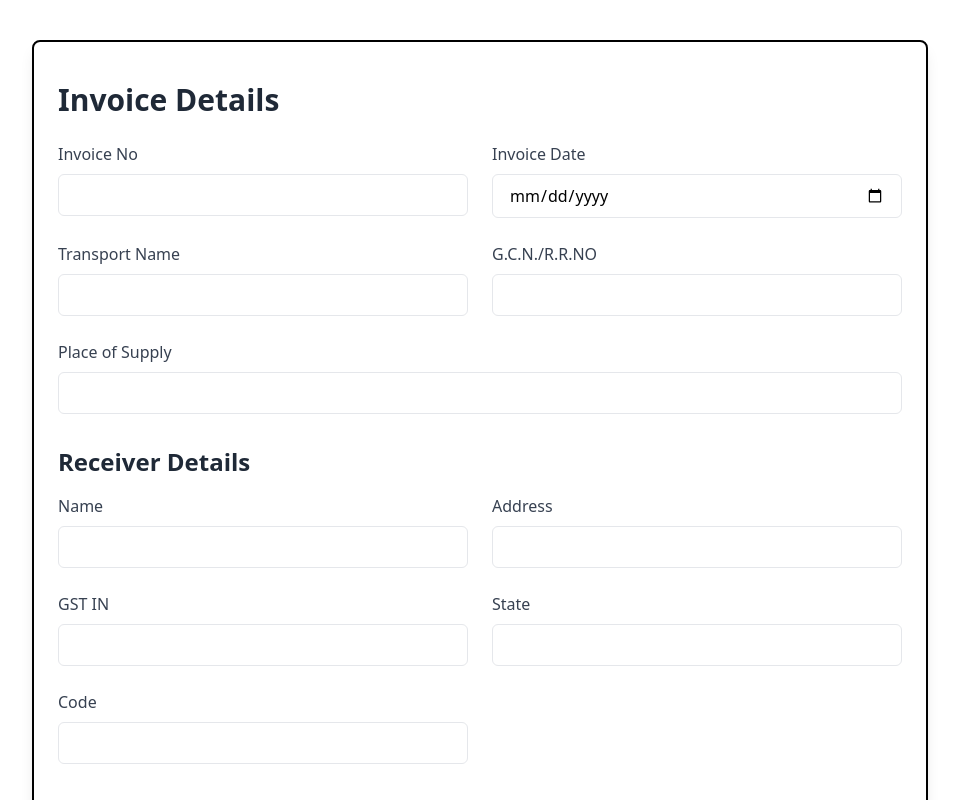
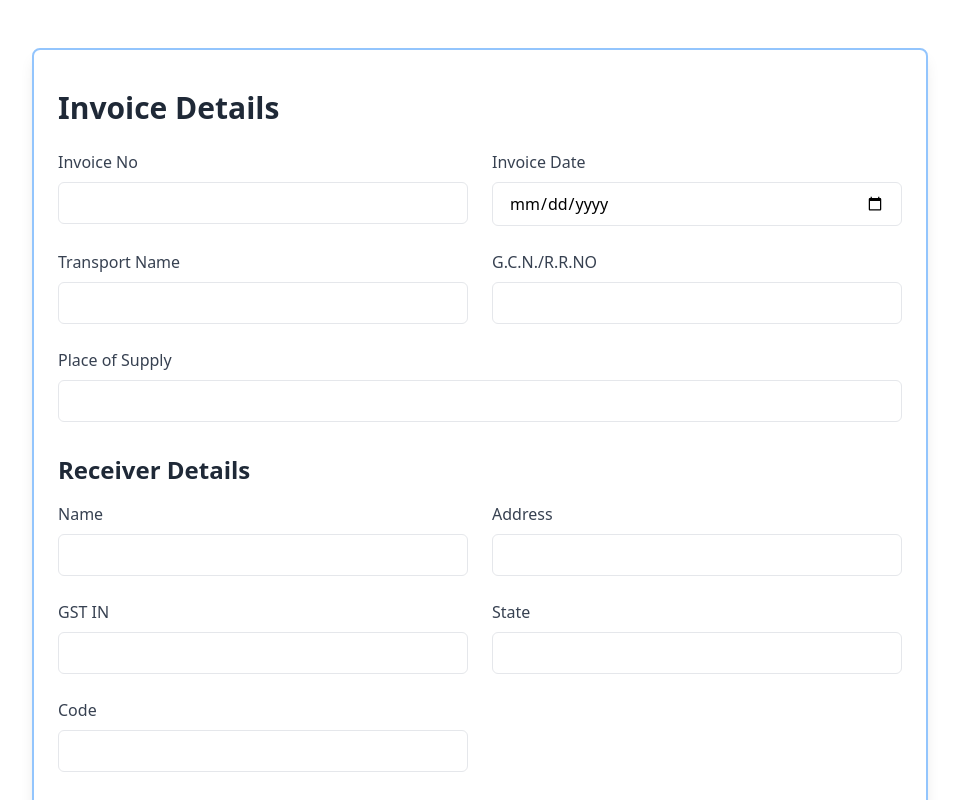
Before and after one commit to parthasdey2304/invoice-generator, a React (Vite) app: page / in a window 1280 px wide. Shown: the top 800 px of the page, without its empty margins (160-1119 px from the left). Built offline with nearby package versions, Linux system fonts and the light colour scheme.

Commit message:
initial commit

```diff
--- a/src/components/Invoice.jsx
+++ b/src/components/Invoice.jsx
@@ -78,7 +78,7 @@ const Invoice = ({ data }) => {
 
   return (
     <div className=''>
-      <button onClick={generatePDF} className="px-4 py-2 bg-blue-500 text-white rounded-md max-w-4xl fixed bottom-2 md:bottom-10 right-2 md:right-10">Generate PDF</button>
+      <button onClick={generatePDF} className="px-4 py-2 bg-blue-500 text-white rounded-md max-w-4xl fixed bottom-4 md:bottom-10 right-4 md:right-10">Generate PDF</button>
     </div>
   );
 };
--- a/src/components/InvoiceForm.jsx
+++ b/src/components/InvoiceForm.jsx
@@ -20,8 +20,8 @@ const InvoiceForm = ({ onSubmit }) => {
       ifscCode: 'CNRB0019592',
     },
     taxDetails: {
-      cgst: '',
-      sgst: '',
+      cgst: '9',
+      sgst: '9',
       igst: '',
       otherCharges: '',
       roundedOff: '',
@@ -52,7 +52,8 @@ const InvoiceForm = ({ onSubmit }) => {
   };
 
   return (
-    <form onSubmit={handleSubmit} className="p-6 mx-auto max-w-4xl bg-white border-2 border-black shadow-lg rounded-lg py-10 my-10">
+    <div className='p-2'>
+    <form onSubmit={handleSubmit} className="p-6 mx-auto max-w-4xl bg-white border-blue-300 border-2 shadow-lg rounded-lg py-10 my-10">
       <h2 className="text-3xl font-bold mb-6 text-gray-800">Invoice Details</h2>
       <div className="grid grid-cols-1 md:grid-cols-2 gap-6">
         <div>
@@ -313,6 +314,7 @@ const InvoiceForm = ({ onSubmit }) => {
         </button>
       </div>
     </form>
+    </div>
   );
 };
 
```
